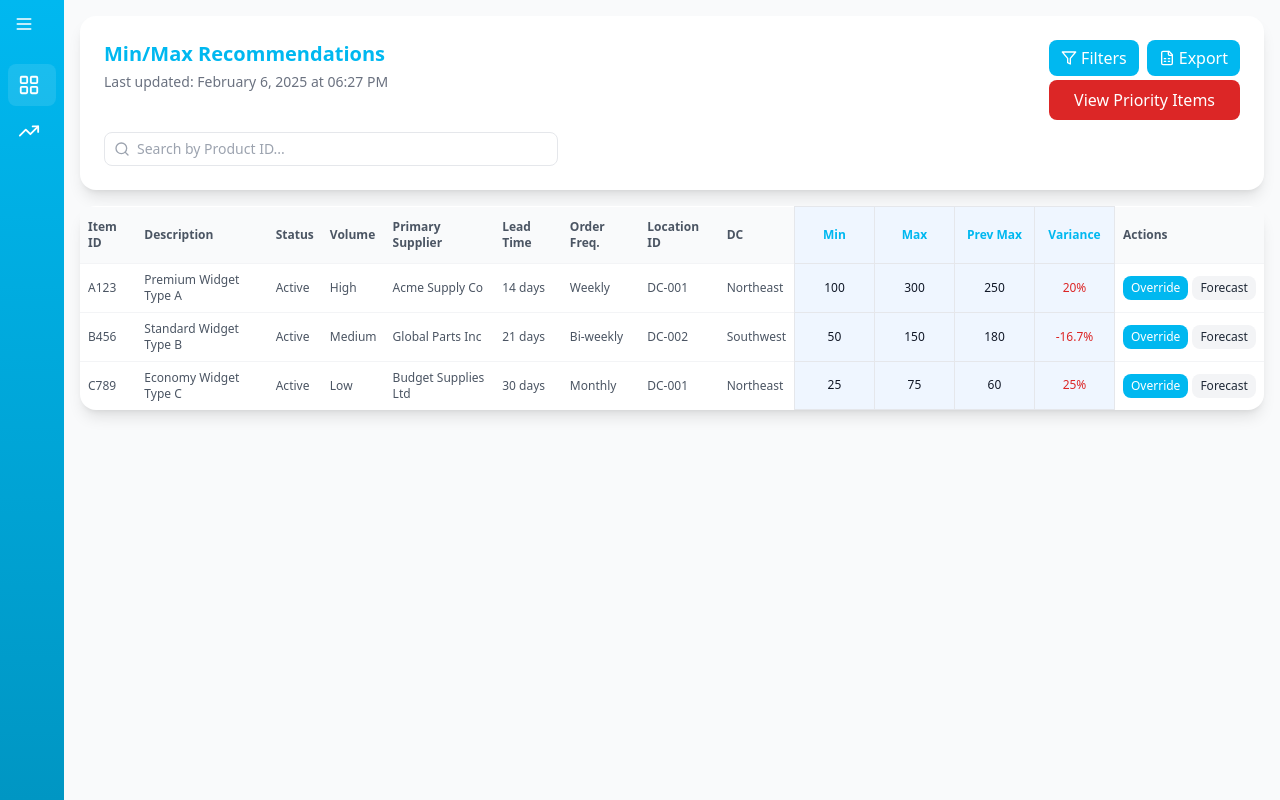
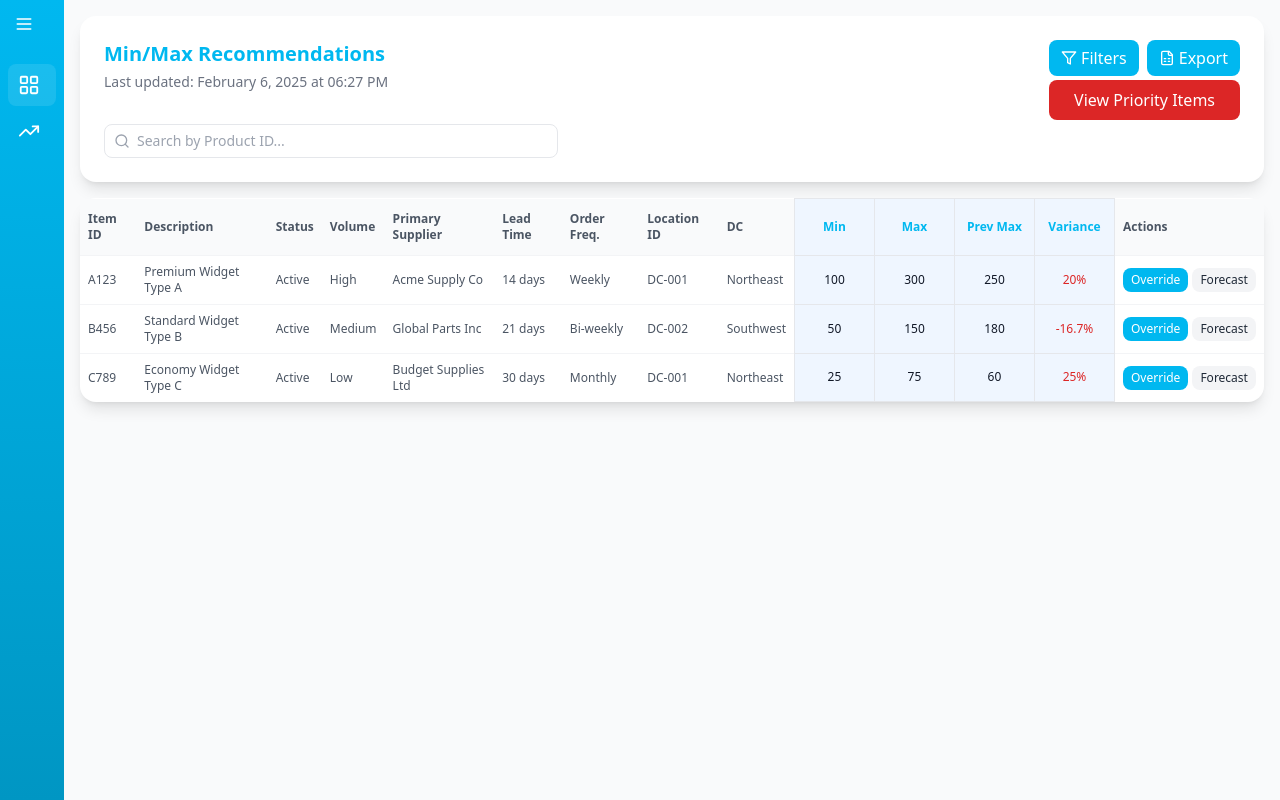
Before and after one commit to mjrojas95/dbt-inventory, a Next.js app: page / in a window 1280 px wide. Built offline with nearby package versions, Linux system fonts and the light colour scheme.

Commit message:
Updated latest changes

```diff
--- a/app/components/MinMaxDashboard.tsx
+++ b/app/components/MinMaxDashboard.tsx
@@ -196,7 +196,7 @@ export default function MinMaxDashboard() {
   return (
     <div className="space-y-4">
       {/* Header and Actions */}
-      <div className="flex flex-col gap-3 bg-white rounded-2xl shadow-lg p-6">
+      <div className="flex flex-col gap-1 bg-white rounded-2xl shadow-lg p-6">
         <div className="flex justify-between">
           <div>
             <h2 className="text-xl font-bold text-[#00B8F0]">Min/Max Recommendations</h2>
```
